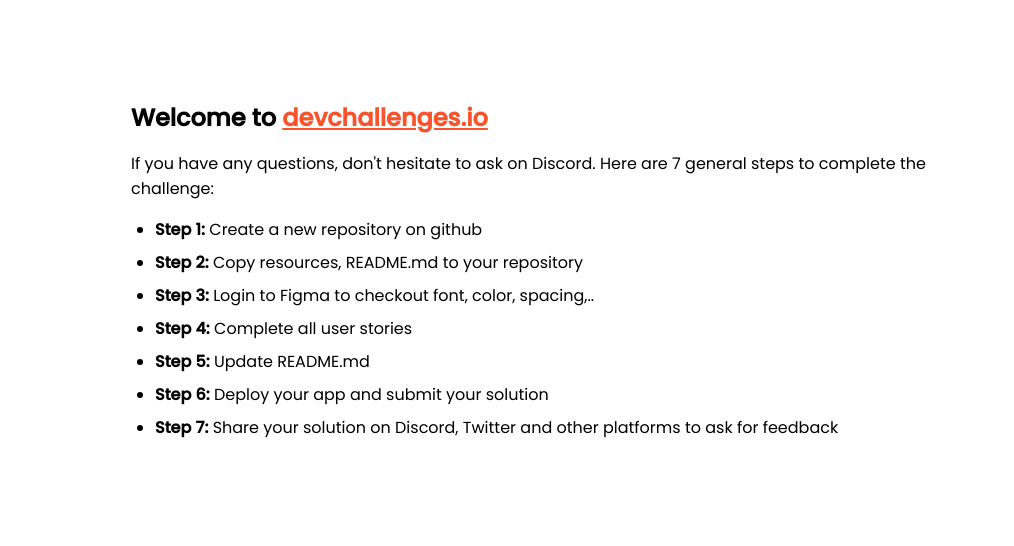
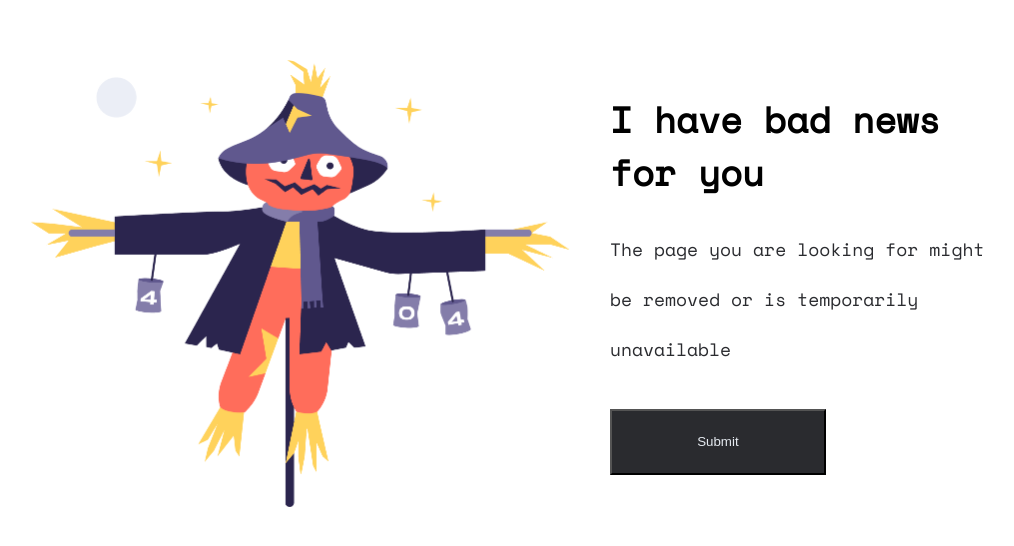
Before and after one commit to CarlosPa2022/notfound, a plain HTML site: page index.html in a window 1280 px wide. Shown: the part 140-686 px from the top of the page, without its empty margins (109-1123 px from the left). Drawn offline with nearby package versions, Linux system fonts and the light colour scheme.

Commit message:
Another update

```diff
--- a/index.html
+++ b/index.html
@@ -21,75 +21,84 @@
       rel="stylesheet"
     />
 
-    <title>Devchallenges</title>
+    <title>Not found</title>
 
     <style>
+      @import url("https://fonts.googleapis.com/css2?family=Space+Mono&display=swap");
+      * {
+        margin: 0%;
+        padding: 0%;
+      }
       body {
-        font-family: "Poppins", sans-serif;
+        font-family: "Space Mono", monospace;
+      }
+      .container {
+        margin: 200px auto;
+        max-width: 1000px;
+        display: grid;
+        grid-gap: 20px;
+        grid-template-columns: repeat(2, 1fr);
+        grid-template-rows: repeat(2, auto);
+        grid-template-areas:
+          "image contend"
+          "image contend";
+      }
+      .container .contend {
+        padding: 20px;
+        grid-area: contend;
+        display: flex;
+        flex-direction: column;
+        justify-content: space-around;
+        align-items: flex-start;
+        font-size: large;
+      }
+      .container .contend .parrafo {
+        width: 381px;
+        line-height: 50px;
+      }
+      .container .image {
+        grid-area: image;
+        height: 447px;
+        background-size: cover;
+        background-repeat: no-repeat;
+        display: flex;
+        justify-content: center;
+        align-items: flex-end;
+      }
+      .buttom {
+        width: 216px;
+        height: 66px;
+        margin-top: 10px;
+        background-color: #2a2b2f;
+        color: #e5eaf0;
+      }
+      h1 {
+        font-weight: bold;
+      }
+      p {
+        color: #2a2b2f;
       }
 
-      ul {
-        padding-left: 24px;
-      }
-
-      li {
-        margin-bottom: 8px;
-      }
-
-      .welcome {
-        max-width: 800px;
-        margin: 0 auto;
-      }
-
-      .welcome-text {
-        margin-top: 30vh;
-        font-weight: 500;
-      }
-
-      .welcome-text p {
-        font-size: 1rem;
-        font-weight: 400;
-      }
-
-      .welcome-text h1 {
-        font-size: 1.5rem;
-      }
-
-      .welcome-text a {
-        color: #f7542e;
+      @media (max-width: 600px) {
+        .container {
+          grid-template-areas:
+            "image image"
+            "contend contend";
+        }
       }
     </style>
   </head>
   <body>
-    <div class="welcome">
-      <div class="welcome-text">
-        <h1>
-          Welcome to
-          <a href="https://devchallenges.io/" target="_blank"
-            >devchallenges.io</a
-          >
-        </h1>
-
-        <p>
-          If you have any questions, don't hesitate to ask on Discord. Here are
-          7 general steps to complete the challenge:
+    <div class="container">
+      <img class="image" src="Scarecrow.png" alt="this image not found" />
+      <div class="contend">
+        <h1 class="titulo">I have bad news for you</h1>
+        <p class="parrafo">
+          The page you are looking for might be removed or is temporarily
+          unavailable
         </p>
+        <input type="submit" class="buttom" />
       </div>
-
-      <ul>
-        <li><b>Step 1:</b> Create a new repository on github</li>
-        <li><b>Step 2:</b> Copy resources, README.md to your repository</li>
-        <li>
-          <b>Step 3:</b> Login to Figma to checkout font, color, spacing,..
-        </li>
-        <li><b>Step 4:</b> Complete all user stories</li>
-        <li><b>Step 5:</b> Update README.md</li>
-        <li><b>Step 6:</b> Deploy your app and submit your solution</li>
-        <li>
-          <b>Step 7:</b> Share your solution on Discord, Twitter and other
-          platforms to ask for feedback
-        </li>
-      </ul>
     </div>
   </body>
 </html>
```
